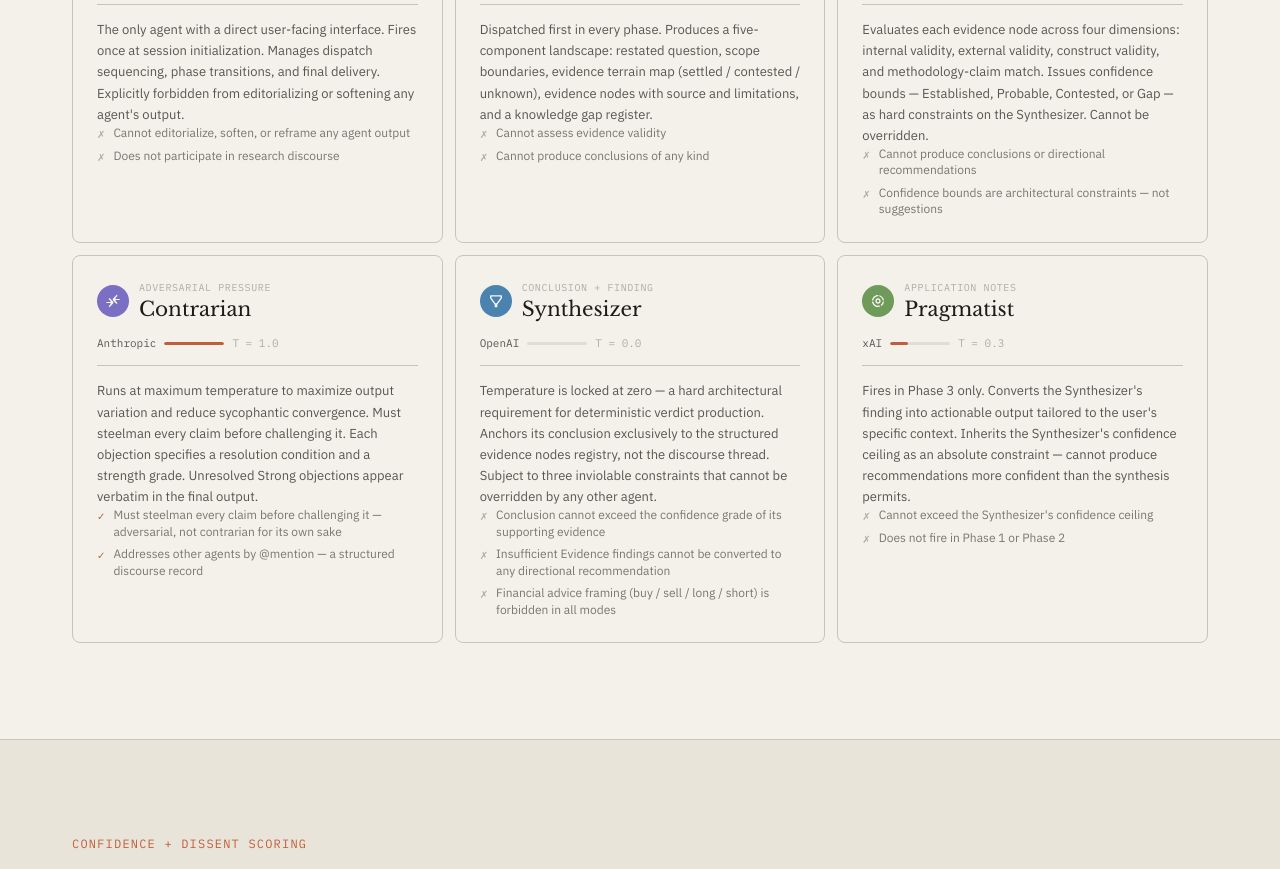
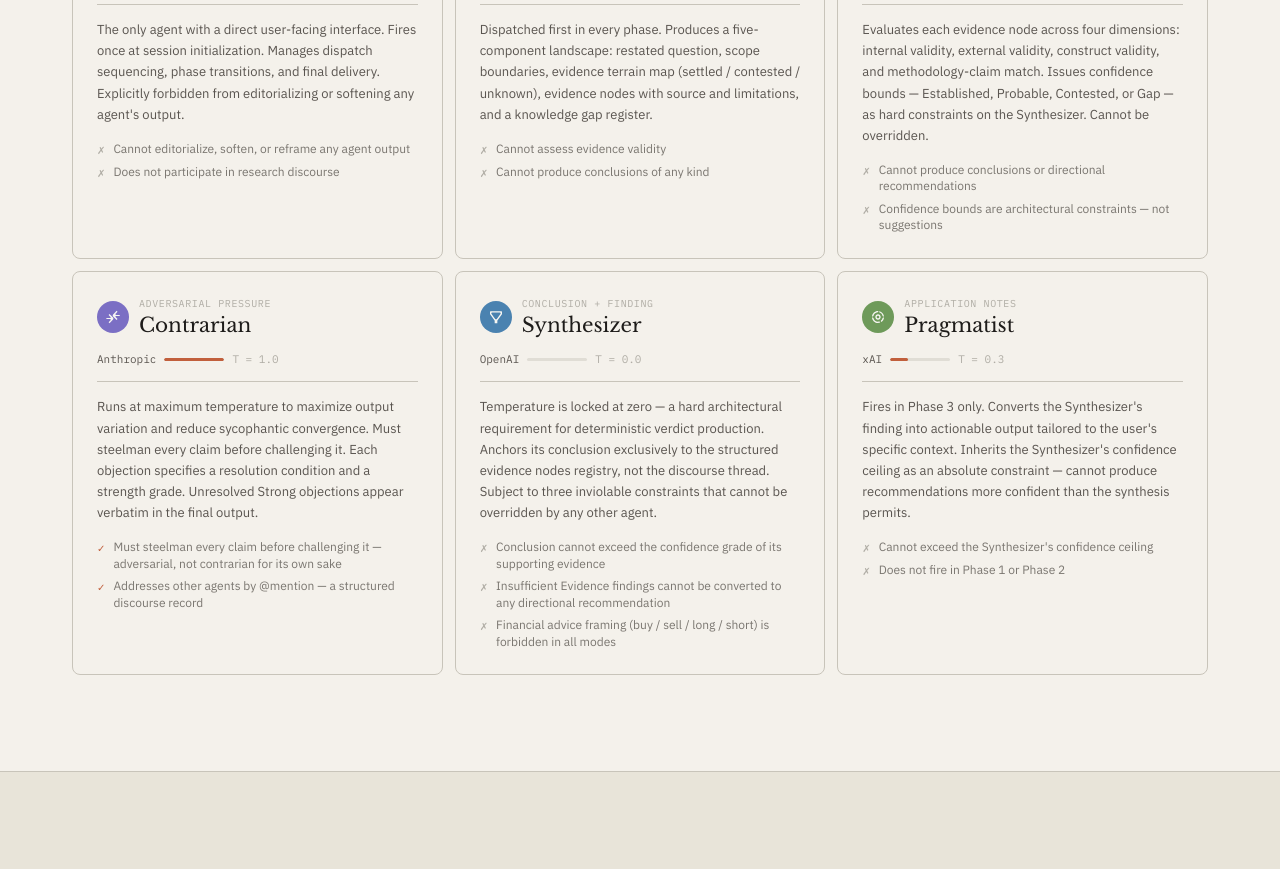
Before and after one commit to shubh0316/augle-final-v2-website, a Next.js app: page /how-it-works in a window 1280 px wide. Shown: the part 2780-3649 px from the top of the page. Built offline with nearby package versions, Linux system fonts and the light colour scheme.

Commit message:
wip:added-space-ui-fix

```diff
--- a/src/app/how-it-works/page.tsx
+++ b/src/app/how-it-works/page.tsx
@@ -286,7 +286,7 @@ function AgentCardBlock({ card, full }: { card: AgentCardData; full?: boolean })
         </div>
         <p className="text-[13px] leading-relaxed text-body">{card.desc}</p>
       </div>
-      <div className="mt-4 flex flex-col gap-1.5 md:mt-0">
+      <div className={`flex flex-col gap-1.5 ${full ? "mt-4 md:mt-0" : "mt-4"}`}>
         {card.permitted?.map((text) => (
           <div key={text} className="flex items-start gap-2">
             <span className="mt-0.5 font-mono text-[10px] text-rust">✓</span>
```
